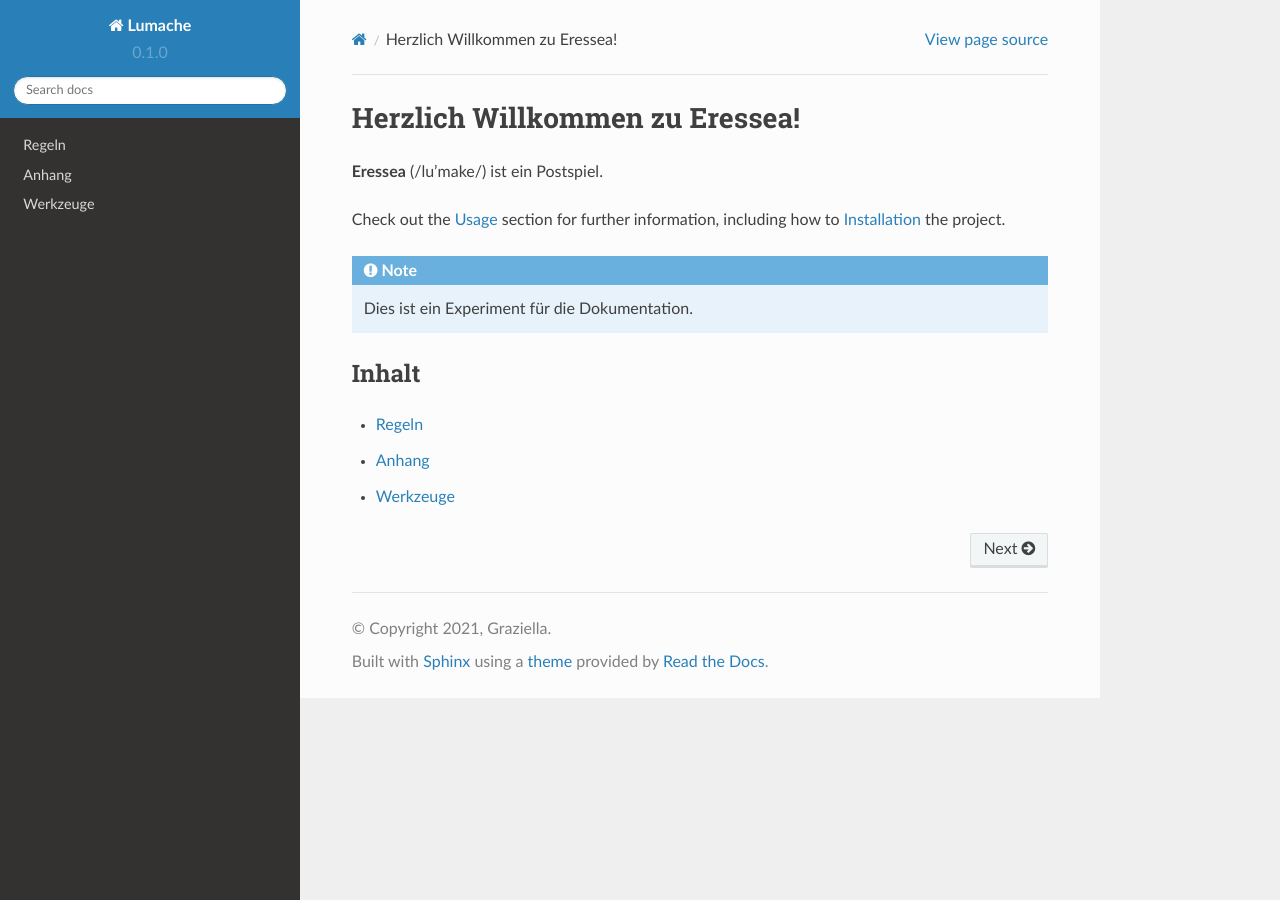
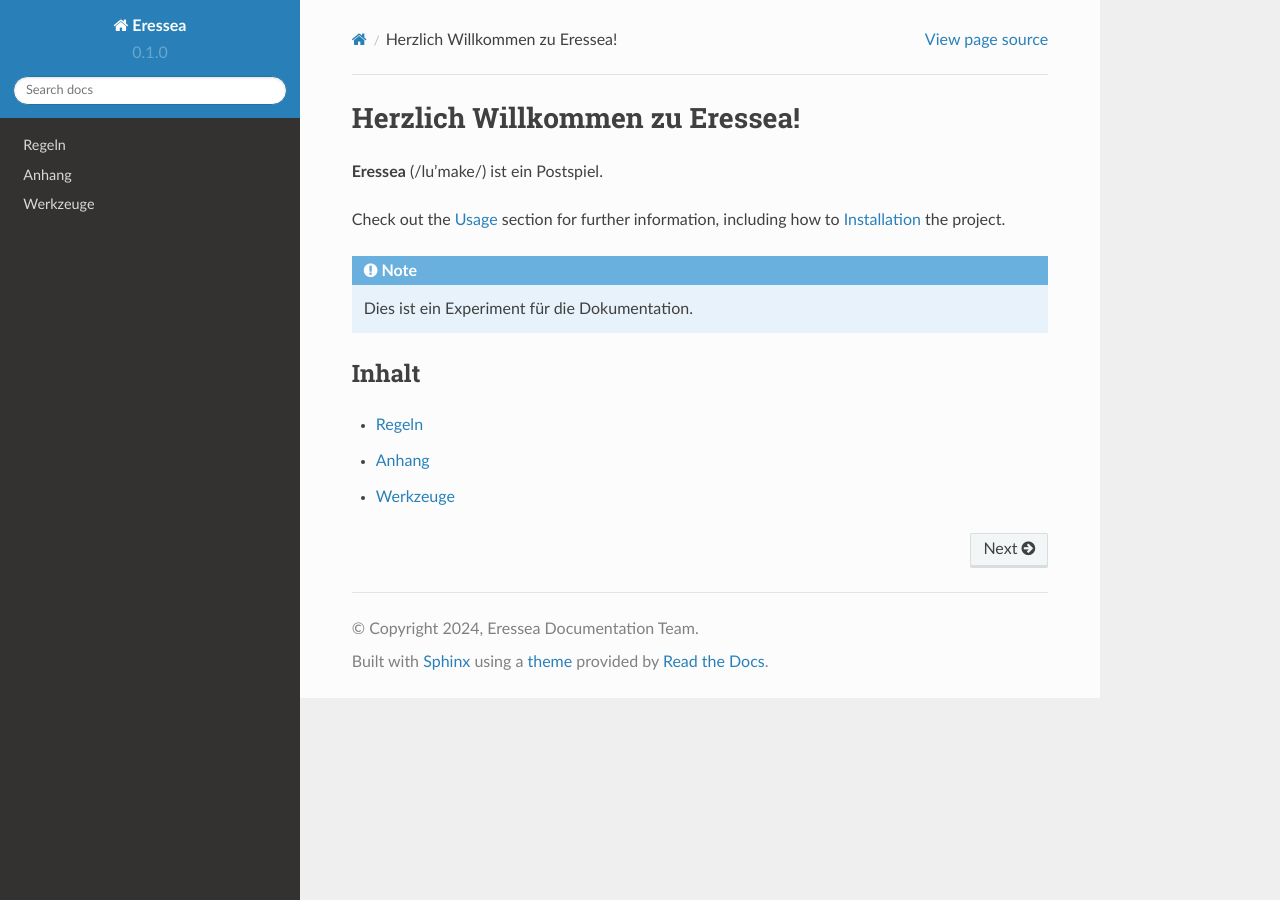
Before and after one commit to ennorehling/rtd-tutorial, a Sphinx documentation site: the page built from docs/source/index.rst, in a window 1280 px wide. Built offline with Sphinx 7.4.7 and the Read the Docs theme 2.0.0, drawn with Linux system fonts in a browser that asks for light colours; pages that are not in the unit, such as notebooks, are missing from menus.

Commit message:
Update conf.py
Project Configuration

```diff
--- a/docs/source/conf.py
+++ b/docs/source/conf.py
@@ -2,9 +2,9 @@
 
 # -- Project information
 
-project = 'Lumache'
-copyright = '2021, Graziella'
-author = 'Graziella'
+project = 'Eressea'
+copyright = '2024, Eressea Documentation Team'
+author = 'Enno Rehling'
 
 release = '0.1'
 version = '0.1.0'
```
